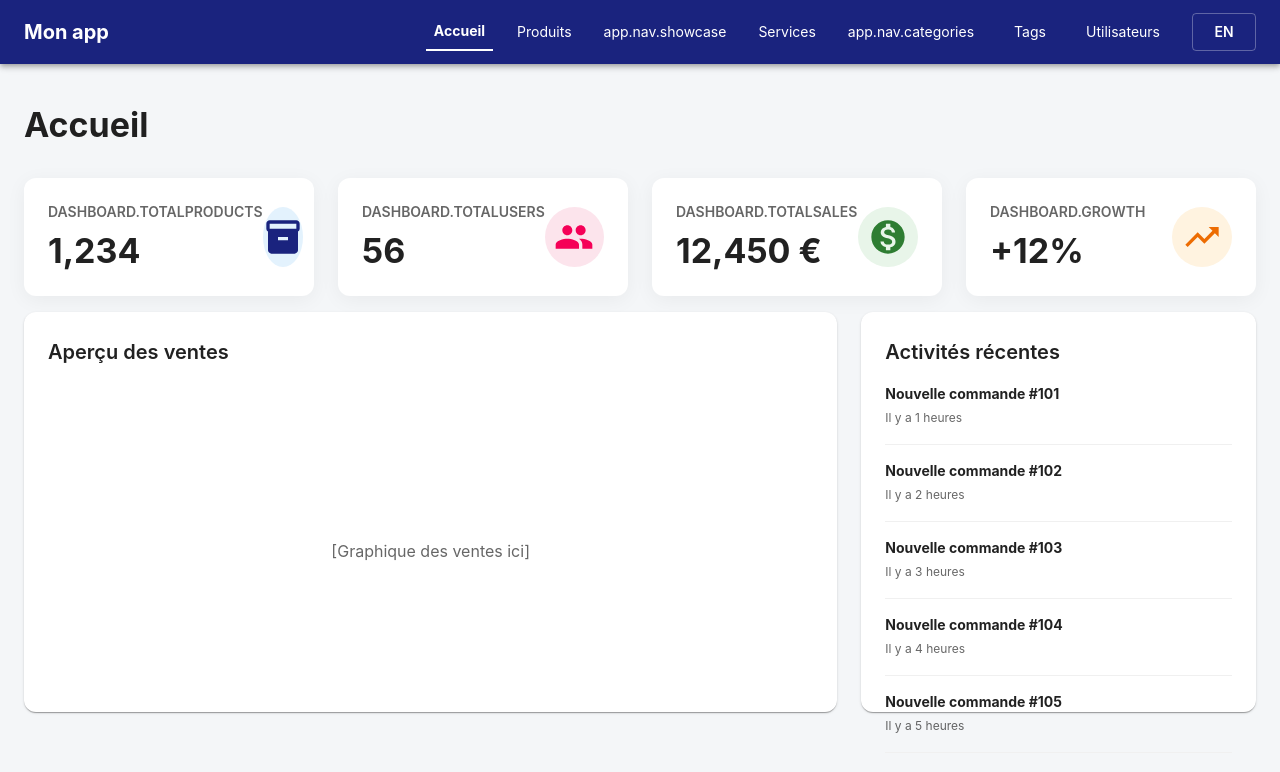
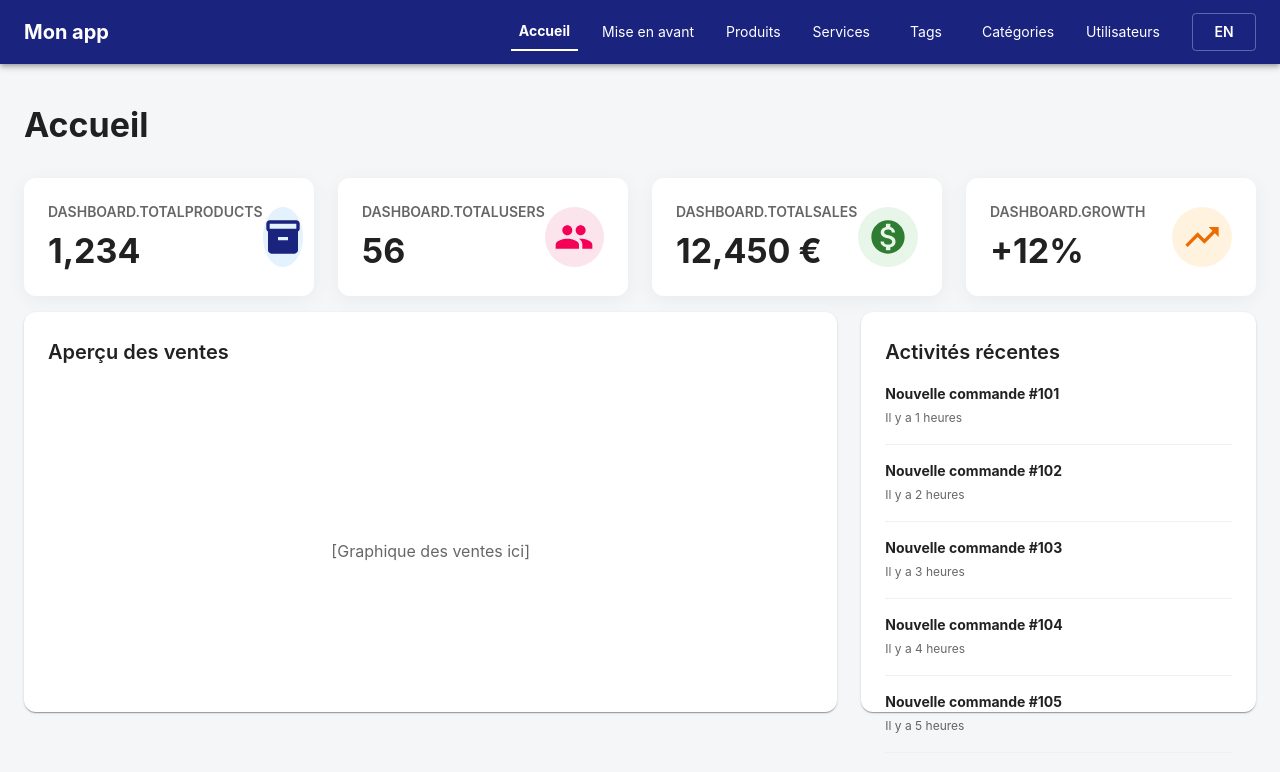
Before and after one commit to EmpiDev/back-office-electron, a React (Vite) app in the folder renderer/: page / in a window 1280 px wide. Shown: the top 772 px of the page. Built offline with nearby package versions, Linux system fonts and the light colour scheme.

Commit message:
ajout trad

```diff
--- a/renderer/src/layouts/MainLayout.tsx
+++ b/renderer/src/layouts/MainLayout.tsx
@@ -9,11 +9,11 @@ export default function MainLayout() {
 
   const navItems = [
     { label: t('app.nav.home') || 'Home', path: '/' },
+    { label: t('app.nav.showcase') || 'Mise en avant', path: '/showcase' },
     { label: t('app.nav.products') || 'Produits', path: '/products' },
-    { label: t('app.nav.showcase') || 'Mise en avant', path: '/showcase' },
     { label: t('app.nav.services') || 'Services', path: '/services' },
+    { label: 'Tags', path: '/tags' },
     { label: t('app.nav.categories') || 'Catégories', path: '/categories' },
-    { label: 'Tags', path: '/tags' },
     { label: t('app.nav.users') || 'Users', path: '/users' },
   ];
 
--- a/renderer/src/locales/en.json
+++ b/renderer/src/locales/en.json
@@ -4,7 +4,9 @@
         "nav": {
             "home": "Home",
             "products": "Products",
+            "showcase": "Showcase",
             "services": "Services",
+            "categories": "Categories",
             "users": "Users"
         }
     },
@@ -72,5 +74,16 @@
         "editTag": "Edit Tag",
         "searchPlaceholder": "Search for a tag...",
         "nameLabel": "Tag Name"
+    },
+    "categories": {
+        "title": "Categories Management",
+        "addCategory": "Add Category",
+        "searchPlaceholder": "Search category..."
+    },
+    "showcase": {
+        "title": "Showcase",
+        "carousel": "Carousel",
+        "topProducts": "Top Products",
+        "availableProducts": "Available Products"
     }
 }
--- a/renderer/src/locales/fr.json
+++ b/renderer/src/locales/fr.json
@@ -4,7 +4,9 @@
         "nav": {
             "home": "Accueil",
             "products": "Produits",
+            "showcase": "Mise en avant",
             "services": "Services",
+            "categories": "Catégories",
             "users": "Utilisateurs"
         }
     },
@@ -72,5 +74,16 @@
         "editTag": "Modifier le tag",
         "searchPlaceholder": "Rechercher un tag...",
         "nameLabel": "Nom du tag"
+    },
+    "categories": {
+        "title": "Gestion des Catégories",
+        "addCategory": "Ajouter une Catégorie",
+        "searchPlaceholder": "Rechercher une catégorie..."
+    },
+    "showcase": {
+        "title": "Mise en avant",
+        "carousel": "Carrousel",
+        "topProducts": "Top Produits",
+        "availableProducts": "Produits Disponibles"
     }
 }
```
